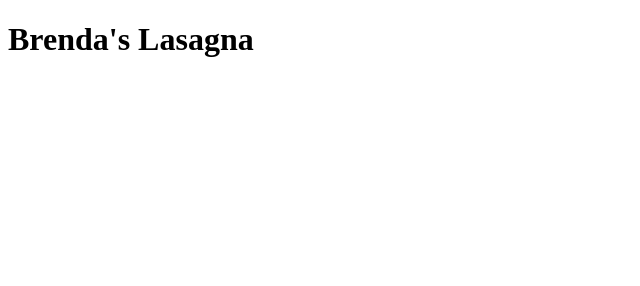
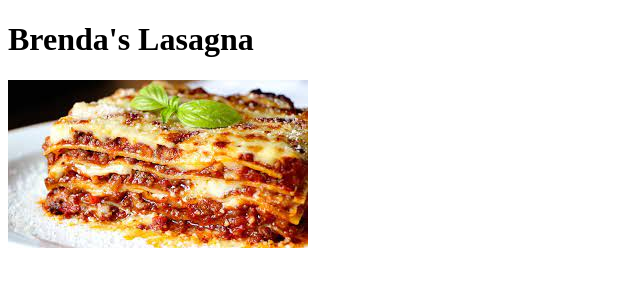
Before and after one commit to Pedrubik/odin-recipes, a plain HTML site: page recipes/lasagna.html in a window 1280 px wide. Shown: the whole page, without its empty margins (0-640 px from the left). Drawn offline with Linux system fonts and the light colour scheme.

Commit message:
Add image to lasagna.html

```diff
--- a/recipes/lasagna.html
+++ b/recipes/lasagna.html
@@ -10,5 +10,6 @@
     <h1>
         Brenda's Lasagna
     </h1>
+    <img src="../images/lasagna.jpeg">
 </body>
 </html>
```
Also changed, not shown: index.html (+3 -1 lines).
